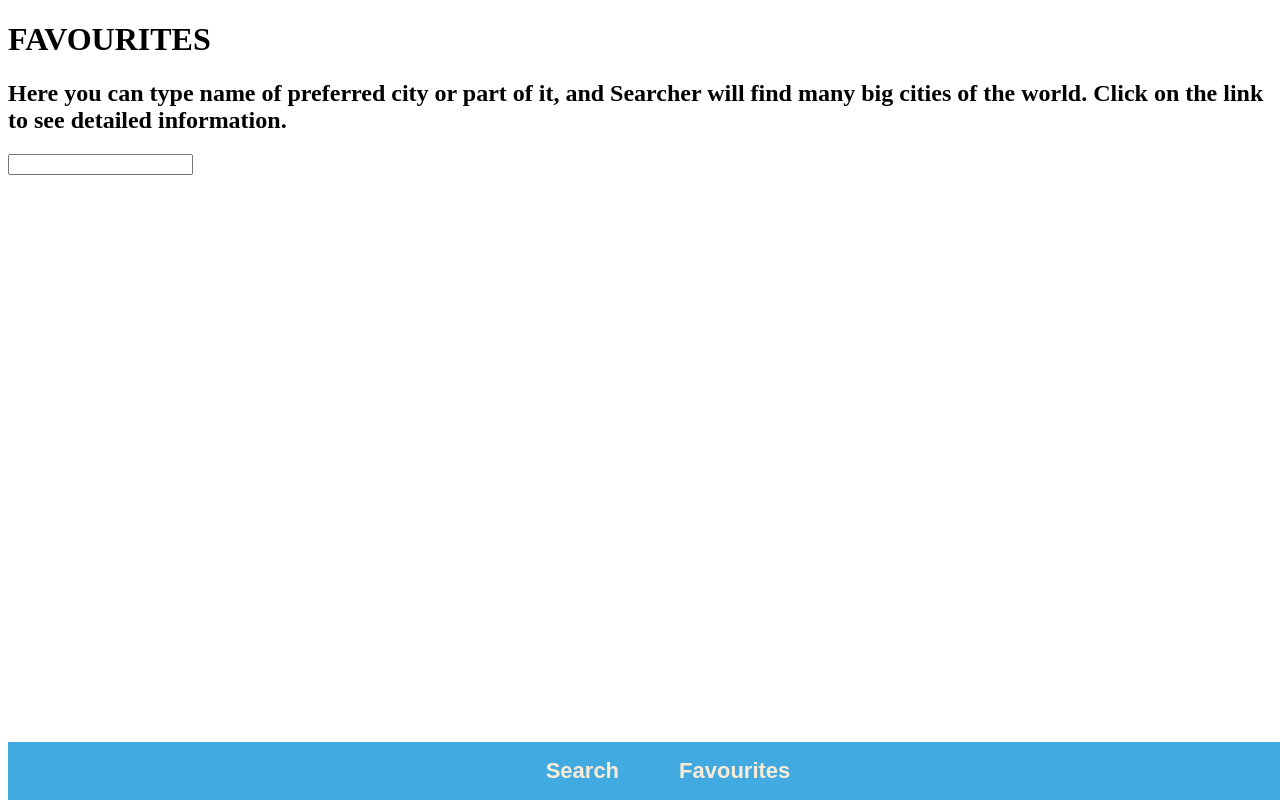
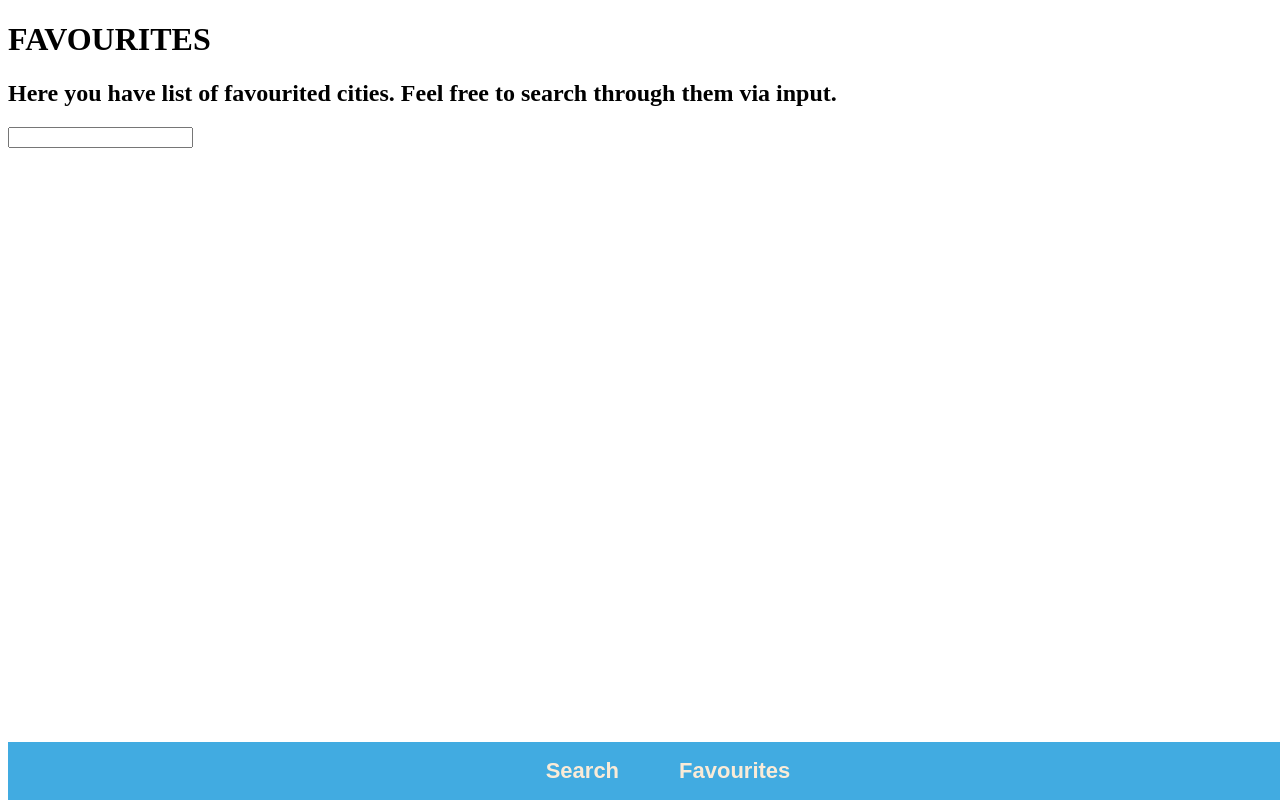
Before and after one commit to Glkorded/Metaweather_API_Weather_Search, a React (Create React App) app: page /favourites in a window 1280 px wide. Built offline with nearby package versions, Linux system fonts and the light colour scheme; a web font is replaced by a local one.

Commit message:
Minor bug fix

```diff
--- a/src/components/DetailedCitySearch.js
+++ b/src/components/DetailedCitySearch.js
@@ -1,7 +1,7 @@
 import React from 'react';
 import DetailedCity from "./DetailedCity";
 
-class SingleCitySearch extends React.Component {
+class DetailedCitySearch extends React.Component {
   constructor(props) {
     super(props);
     this.state = {
@@ -9,7 +9,7 @@ class SingleCitySearch extends React.Component {
     }
   }
 
-  fetchMethod = () => async() => {
+  fetchMethod = async () => {
     const proxy = 'https://cors-anywhere.herokuapp.com/';
     const url = 'https://www.metaweather.com/api';
     try {
@@ -17,7 +17,9 @@ class SingleCitySearch extends React.Component {
       const data = await response.json();
       this.setState({detailedData: data.consolidated_weather}) //Here we gather only "consolidated_weather", originally, set of objects from API has a lot more things
     }
-    catch(error) {console.log('Error is ' + error)}
+    catch (error) {
+      console.log('Error is ' + error)
+    }
   };
 
   /*We gather the data via Router on component mounting*/
@@ -48,4 +50,4 @@ class SingleCitySearch extends React.Component {
   }
 }
 
-export default SingleCitySearch;
+export default DetailedCitySearch;
--- a/src/components/Favourites.js
+++ b/src/components/Favourites.js
@@ -19,11 +19,6 @@ class Favourites extends React.Component {
         data: JSON.parse(localStorage.getItem('favouriteData'))
       });
     }
-  }
-
-  /*I do so to rewrite localStorage when I unfavourite some of cities in favourite*/
-  componentWillUnmount() {
-    localStorage.setItem('favouriteData', JSON.stringify(this.state.data));
   }
 
   /*input handling*/
@@ -49,9 +44,7 @@ class Favourites extends React.Component {
       <div>
         <h1>FAVOURITES</h1>
         <h2>
-          Here you can type name of preferred city or part of it,
-          and Searcher will find many big cities of the world.
-          Click on the link to see detailed information.
+          Here you have list of favourited cities. Feel free to search through them via input.
         </h2>
         <input onChange={this.handleChange}/>
         <div>
@@ -71,7 +64,8 @@ class Favourites extends React.Component {
                   semiData.splice(index, 1);
                   this.setState({
                     data: semiData
-                  });
+                  }, () => {localStorage.setItem('favouriteData', JSON.stringify(this.state.data))}
+                );
                 }}
               />
             </div>
--- a/src/components/SingleCitySearch.js
+++ b/src/components/SingleCitySearch.js
@@ -93,10 +93,10 @@ class SingleCitySearch extends React.Component {
                   const semiData = this.state.favourited.slice();
                   semiData.push(single);
                   this.setState({
-                    favourited: semiData
-                  });
-                  localStorage.setItem('favouriteData', JSON.stringify(this.state.favourited)); //Here we set favourites to localStorage
-                  this.setState({mustFetch: true});   //This is quite a crotch, if we delete this line, check for favourites would happen only on re-mounting the component and won't work as needed
+                    favourited: semiData,
+                    mustFetch: true  //This is quite a crotch, if we delete this line, check for favourites would happen only on re-mounting the component and won't work as needed
+                  }, () => {localStorage.setItem('favouriteData', JSON.stringify(this.state.favourited))}); //Here we set favourites to localStorage
+                  console.log(`${single.title} was added to favourites`);
                 }}
               />
             </div>
```
